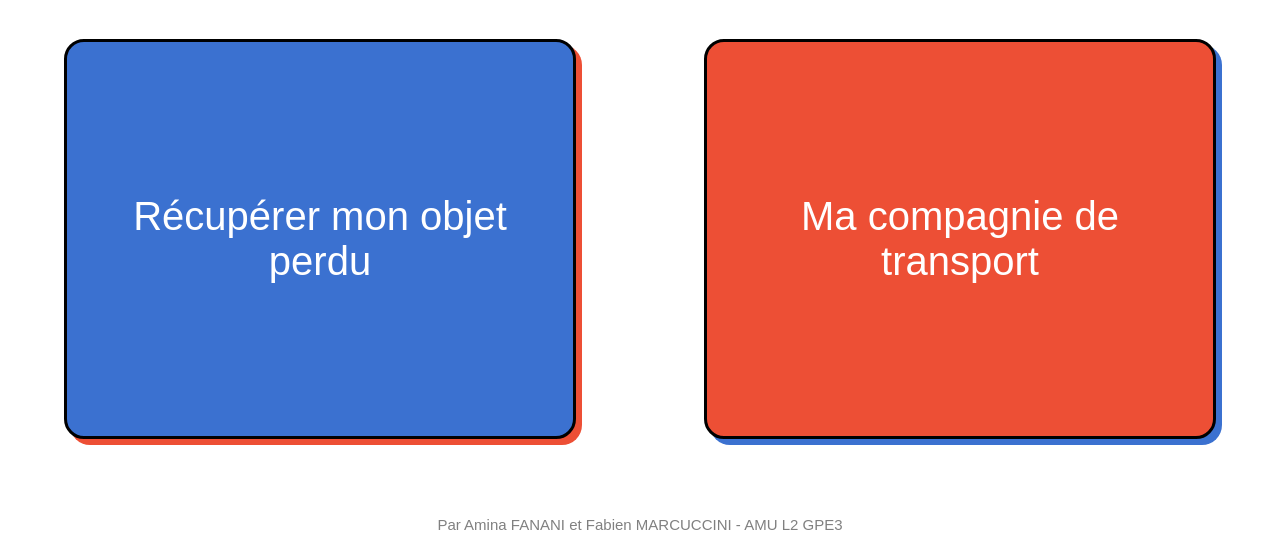
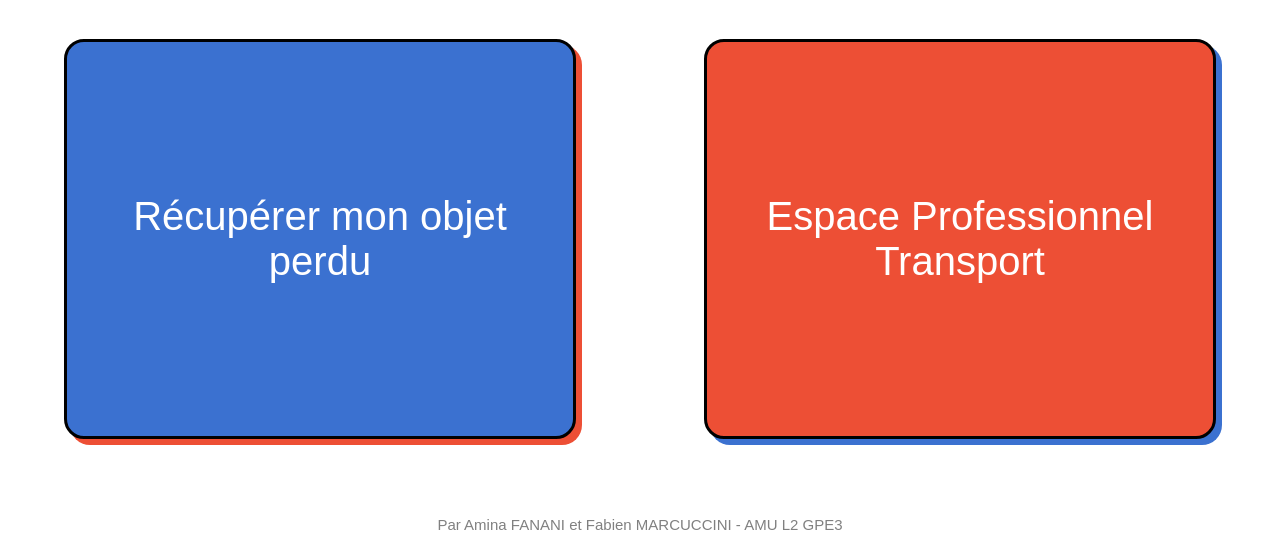
Before and after one commit to fabien-mrccc/univ-s4-web-project-transport_objet_perdu, a Flask app: page / in a window 1280 px wide. Shown: the part 251-800 px from the top of the page. Run offline with Flask 3, Linux system fonts and the light colour scheme.

Commit message:
change home right button name

```diff
--- a/templates/accueil.html
+++ b/templates/accueil.html
@@ -7,7 +7,7 @@
 
     <div class="home-buttons">
         <button class="home-button blue-button red-box-shadow" id ="leftHomeButton">Récupérer mon objet perdu</button>
-        <button class="home-button red-button blue-box-shadow" id ="rightHomeButton">Ma compagnie de transport</button>
+        <button class="home-button red-button blue-box-shadow" id ="rightHomeButton">Espace Professionnel Transport</button>
     </div>
 
 {% include "footer.html" %}
```
Also changed, not shown: companies.sqlite (added).
